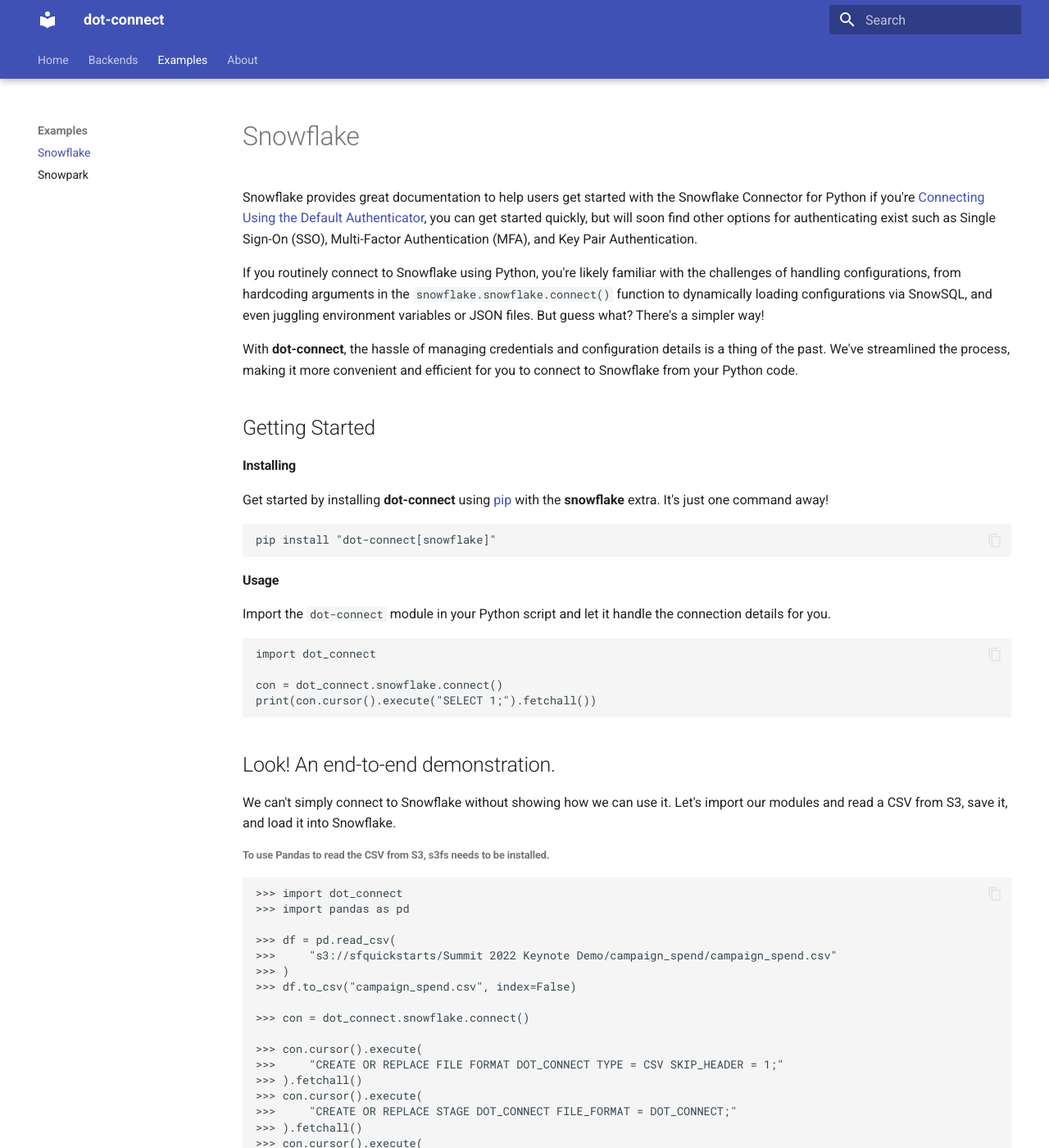
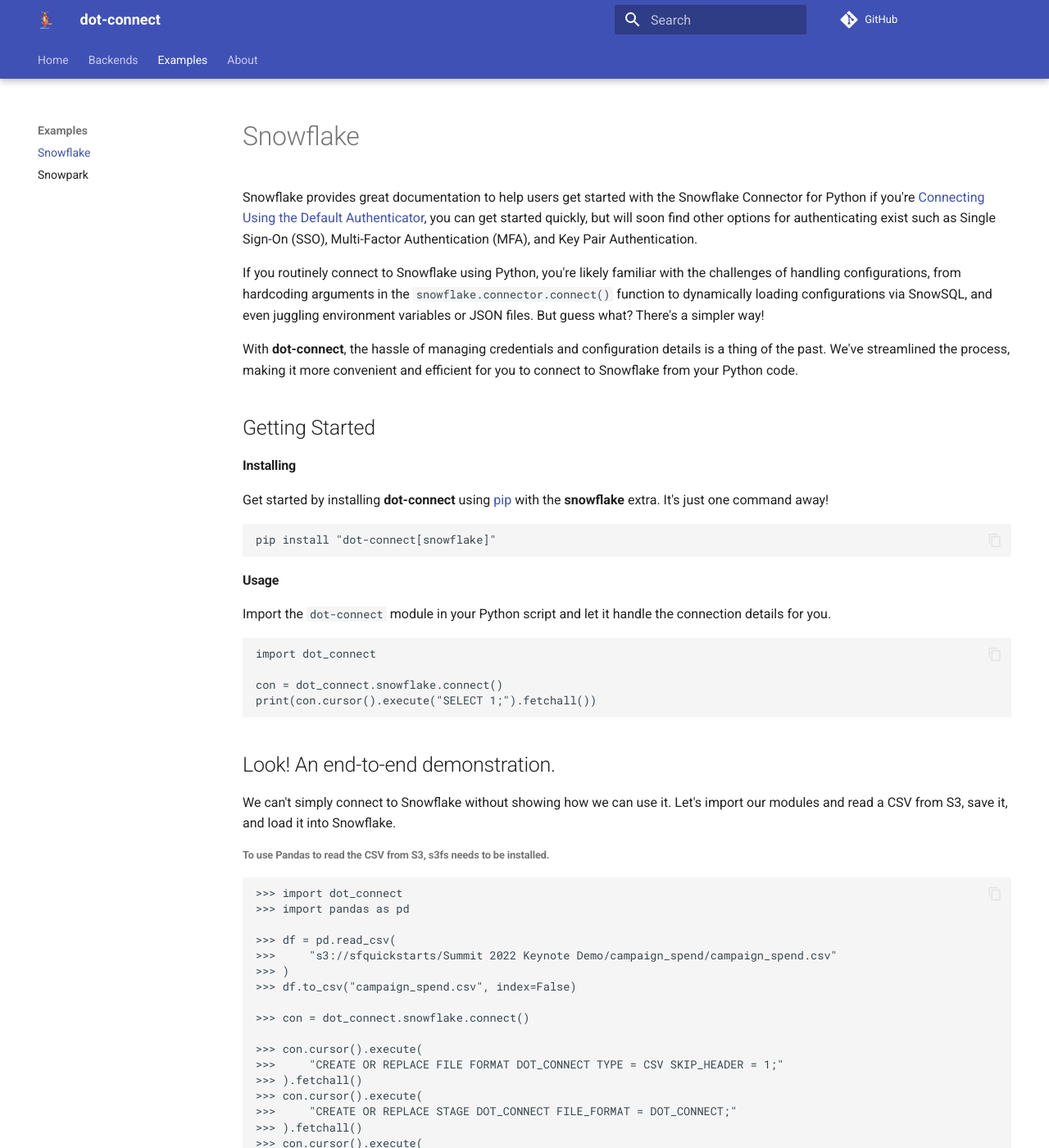
Before and after one commit to learning-the-computers/dot-connect, an MkDocs documentation site: the page built from docs/examples/snowflake.md, in a window 1280 px wide and 1400 px high. Shown: the whole window at 82% size. Built offline with MkDocs 1.6.1 and Material for MkDocs 9.7.7, drawn with Linux system fonts in a browser that asks for light colours; comment, search, counter and statistics services are not loaded; some of the changed text lies outside the part shown.

Commit message:
docs: add docs, png

```diff
--- a/docs/examples/snowflake.md
+++ b/docs/examples/snowflake.md
@@ -13,7 +13,7 @@
 
 If you routinely connect to Snowflake using Python, you're likely familiar with the
 challenges of handling configurations, from hardcoding arguments in the
-`snowflake.snowflake.connect()` function to dynamically loading configurations via
+`snowflake.connector.connect()` function to dynamically loading configurations via
 SnowSQL, and even juggling environment variables or JSON files. But guess what? There's
 a simpler way!
 
--- a/mkdocs.yml
+++ b/mkdocs.yml
@@ -1,4 +1,5 @@
 site_name: "dot-connect"
+repo_url: https://github.com/learning-the-computers/dot-connect
 theme:
   name: material
   features:
@@ -14,6 +15,9 @@
     - search.highlight
     - search.share
     - search.suggest
+  icon:
+  logo: static/icons/dot-connect.png
+  favicon: static/icons/dot-connect.png
 plugins:
   - search
   - mkdocstrings:
```
Also changed, not shown: other parts of docs/examples/snowflake.md (+1 -1 lines), docs/static/icons/dot-connect.png (added).
